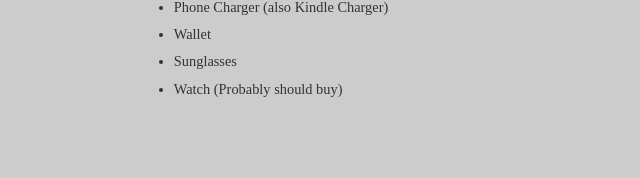
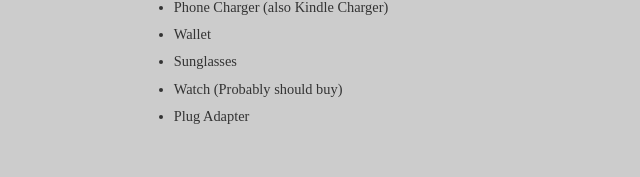
Before and after one commit to icco/traveling, a Jekyll site: the page built from index.md, in a window 1280 px wide. Shown: the part 1286-1463 px from the top of the page, without its empty margins (95-735 px from the left). Built offline with Jekyll 4.4.1, drawn with Linux system fonts in a browser that asks for light colours; Markdown is read by kramdown in place of the engine named in the settings; before the commit the page ends 1439 px from its top, so only the background shows below that.

Commit message:
Dad tells me this is important.

```diff
--- a/index.md
+++ b/index.md
@@ -56,3 +56,4 @@
  * Wallet
  * Sunglasses
  * Watch (Probably should buy)
+ * Plug Adapter
```
